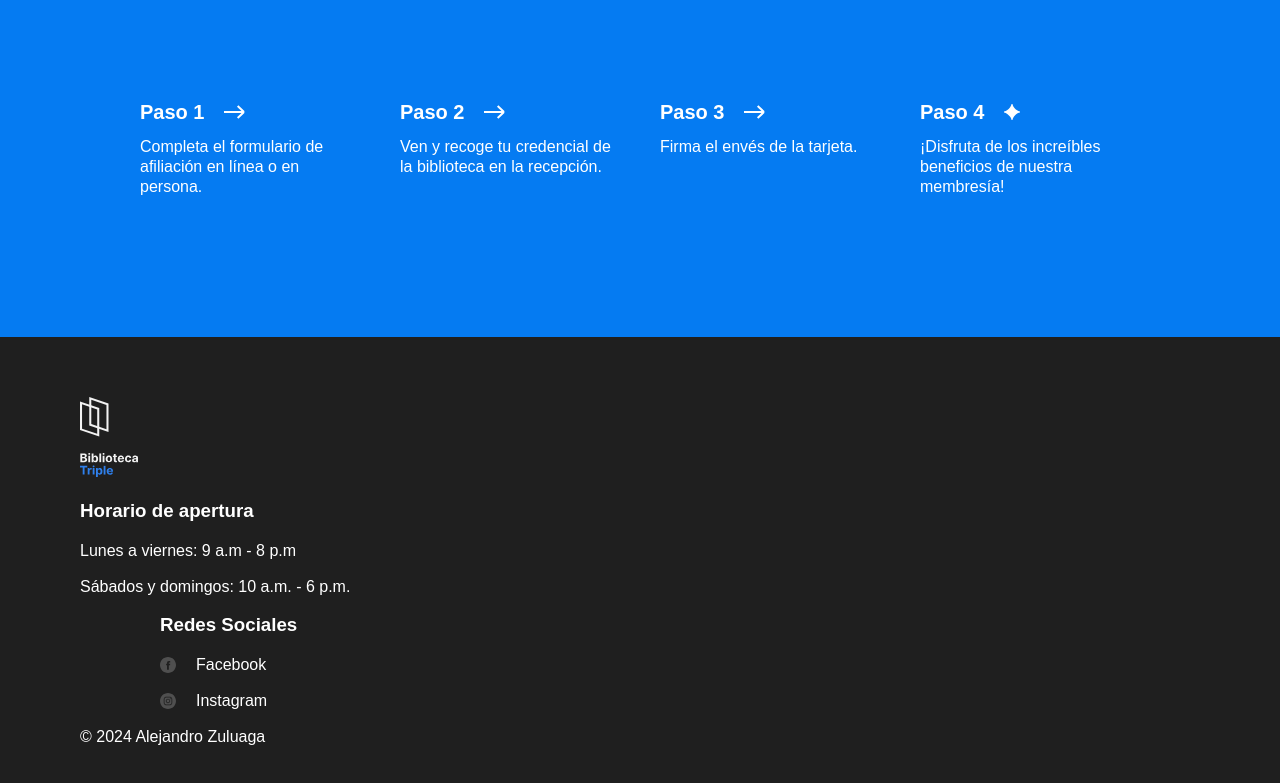
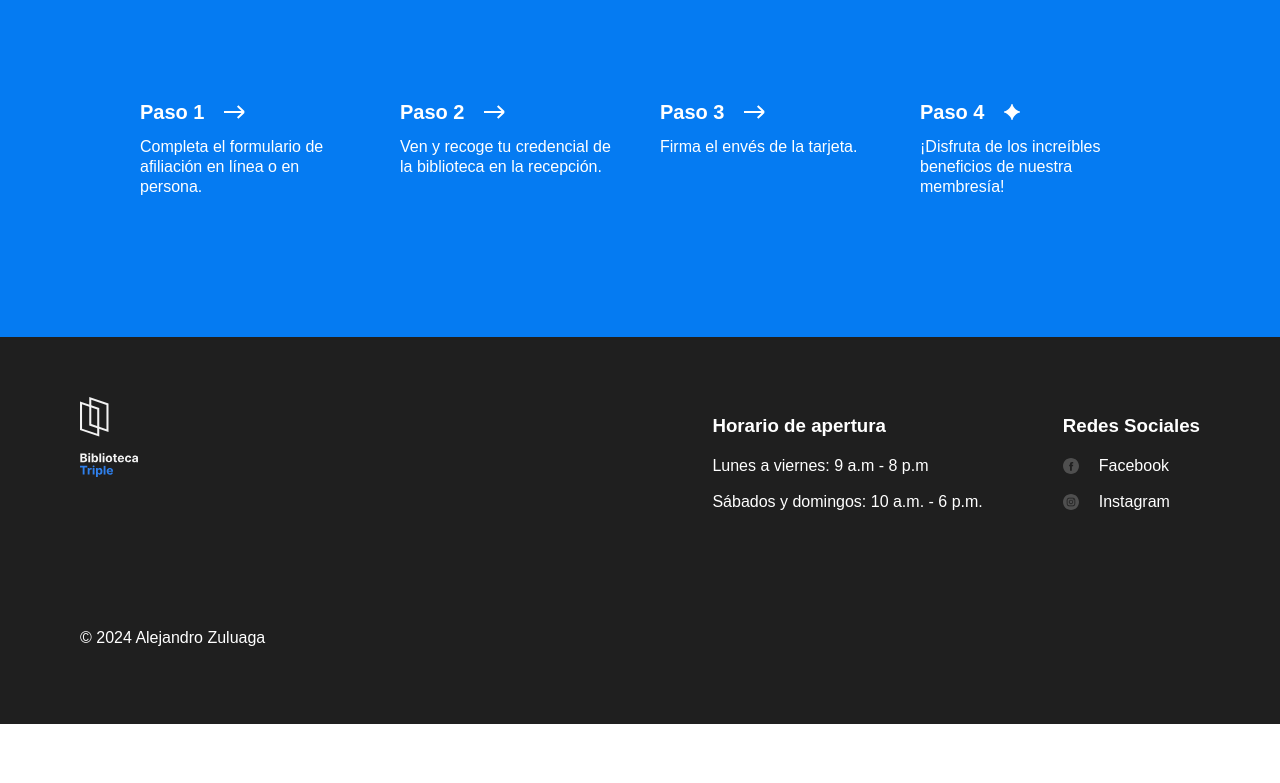
Before and after one commit to AlejandroZG11/web_project_library, a plain HTML site: page index.html in a window 1280 px wide. Shown: the part 3145-3928 px from the top of the page. After the commit the page ends 3869 px from the top, so only its background shows below. Drawn offline with Linux system fonts and the light colour scheme.

Commit message:
Nueva actualización de mi proyecto

```diff
--- a/index.html
+++ b/index.html
@@ -281,7 +281,7 @@
         </section>
       </main>
       <footer class="footer" id="footer">
-        <div class="footer_columns">
+        <div class="footer__columns">
           <div class="footer__column">
             <img
               src="./images/logo_white.svg"
@@ -323,7 +323,7 @@
             </ul>
           </div>
         </div>
-        <p class="footer__copyright>">© 2024 Alejandro Zuluaga</p>
+        <p class="footer__copyright">© 2024 Alejandro Zuluaga</p>
       </footer>
     </div>
   </body>
```
